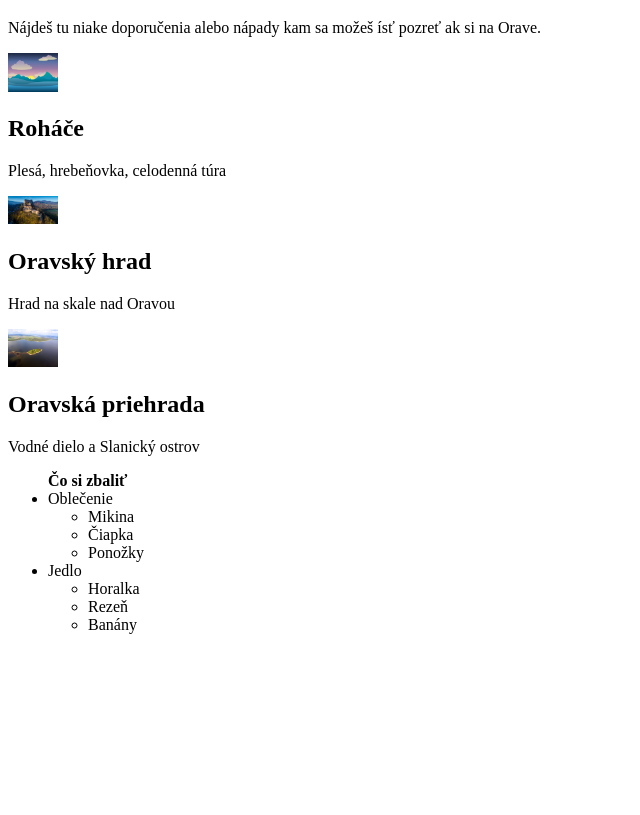
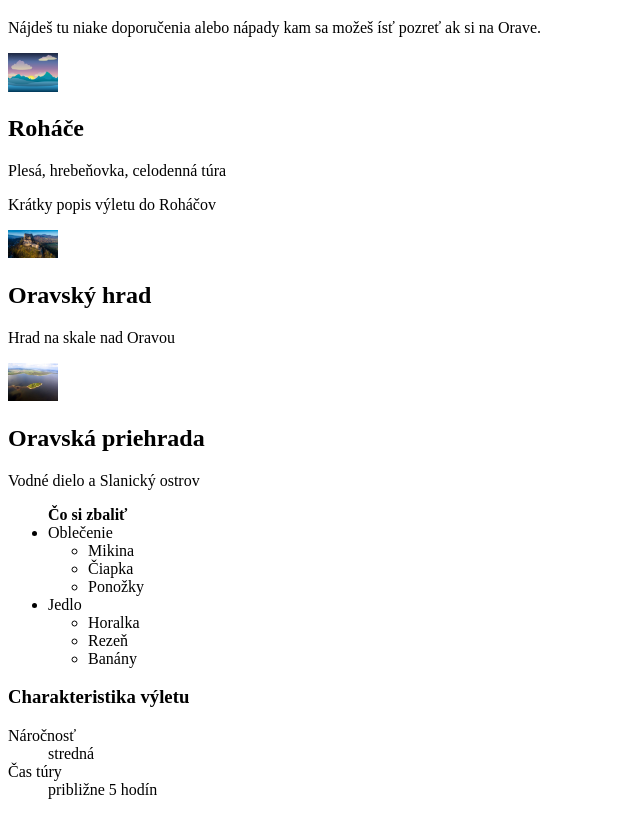
Before and after one commit to Tomas-Konstak/SS_PRX_II.C, a plain HTML site: page 06_tema/vylety.html in a window 1280 px wide. Shown: the part 61-876 px from the top of the page, without its empty margins (0-640 px from the left). Before the commit the page ends 800 px from the top, so only its background shows below. Drawn offline with Linux system fonts and the light colour scheme.

Commit message:
Add files via upload

```diff
--- a/06_tema/vylety.html
+++ b/06_tema/vylety.html
@@ -14,6 +14,7 @@
             <img src="/06_tema/obrazky/hory.png" width="50"></img>
             <H2>Roháče</H2>
             <p>Plesá, hrebeňovka, celodenná túra</p>
+            <p>Krátky popis výletu do <abbr tittle="Západná časť Tatier">Roháčov</abbr></p>
         </div>
 
         <div class="karta">
@@ -45,8 +46,13 @@
                         </ul>
                 </ul>
             </ul></div>
-
+            <h3>Charakteristika výletu</h3>
+            <dl>
+                <dt>Náročnosť</dt><dd>stredná</dd>
+                <dt>Čas túry</dt><dd>približne 5 hodín</dd>
+            </dl>
         </div>
     </div>
+
 </body>
 </html>
```
